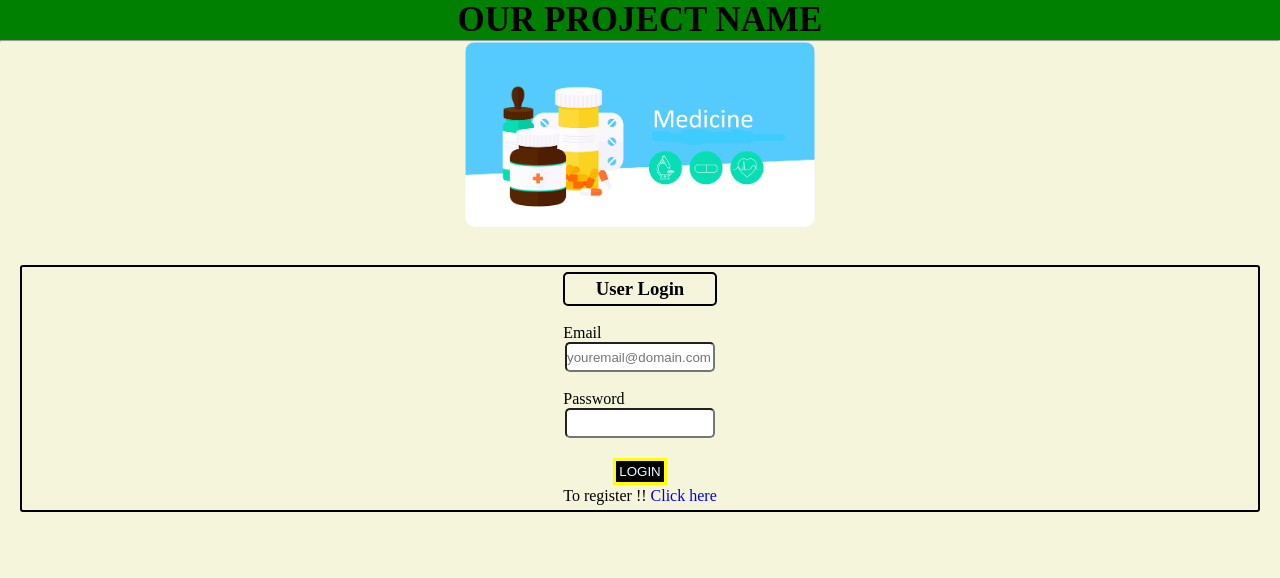
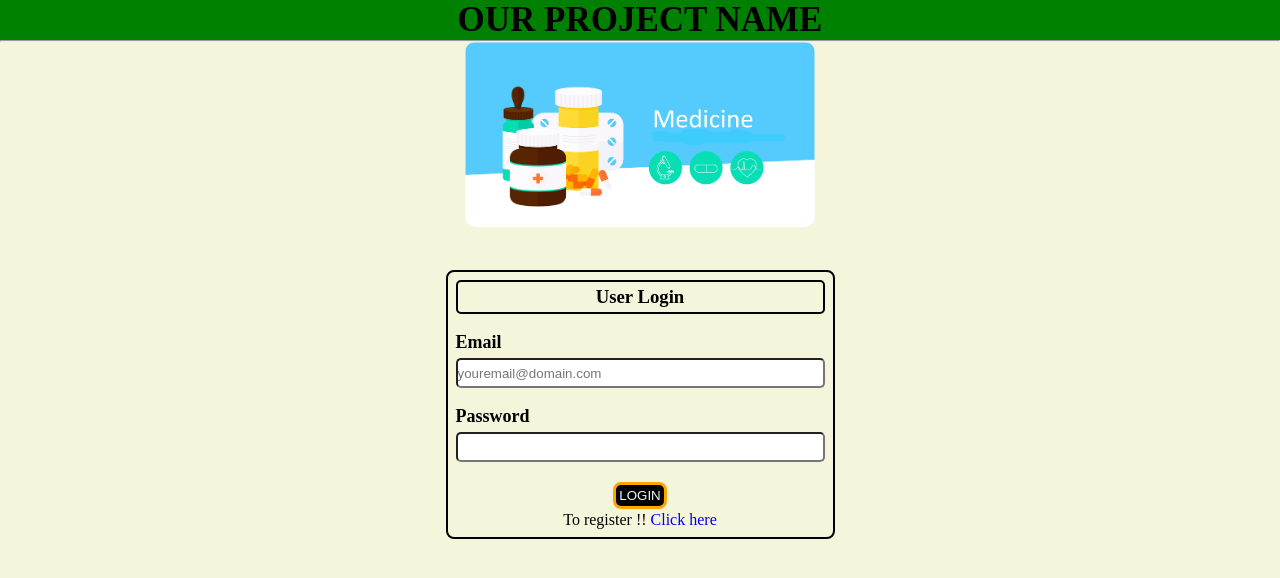
Before and after one commit to MsHegde-code/DBMS-project, a PHP site: page / in a window 1280 px wide. Shown: the top 578 px of the page. Run offline with PHP 8.4, Linux system fonts and the light colour scheme.

Commit message:
login-page update

```diff
--- a/index.css
+++ b/index.css
@@ -25,8 +25,14 @@ body {
   display: flex;
   padding: 5px;
   margin: 20px;
+  justify-content: center;
+}
+.form-1 form {
   border: 2px black solid;
-  border-radius: 3px;
+  border-radius: 8px;
+  padding: 8px;
+  width: 30%;
+  display: block;
   justify-content: center;
 }
 .login-label {
@@ -38,17 +44,25 @@ body {
 }
 .form-user label {
   display: block;
+  padding-bottom: 5px;
+  text-align: left;
+  font-weight: bold;
+  font-size: large;
 }
 
 .form-pass label {
   display: block;
+  padding-bottom: 5px;
+  text-align: left;
+  font-weight: bold;
+  font-size: large;
 }
 .form-pass input {
   box-sizing: border-box;
   display: block;
   border-radius: 5px;
   height: 30px;
-  width: 150px;
+  width: 100%;
   margin: auto;
 }
 .form-user input {
@@ -56,7 +70,7 @@ body {
   display: block;
   border-radius: 5px;
   height: 30px;
-  width: 150px;
+  width: 100%;
   margin: auto;
 }
 .form-submit {
@@ -68,7 +82,13 @@ body {
   display: flex;
   box-sizing: border-box;
   background-color: black;
+  border-radius: 8px;
+  padding: 2px;
   color: aliceblue;
-  border: 3px yellow solid;
+  border: 3px orange solid;
   padding: 3px;
 }
+.register {
+  display: flex;
+  justify-content: center;
+}
```
Also changed, not shown: register/register.html (+12 -4 lines).
